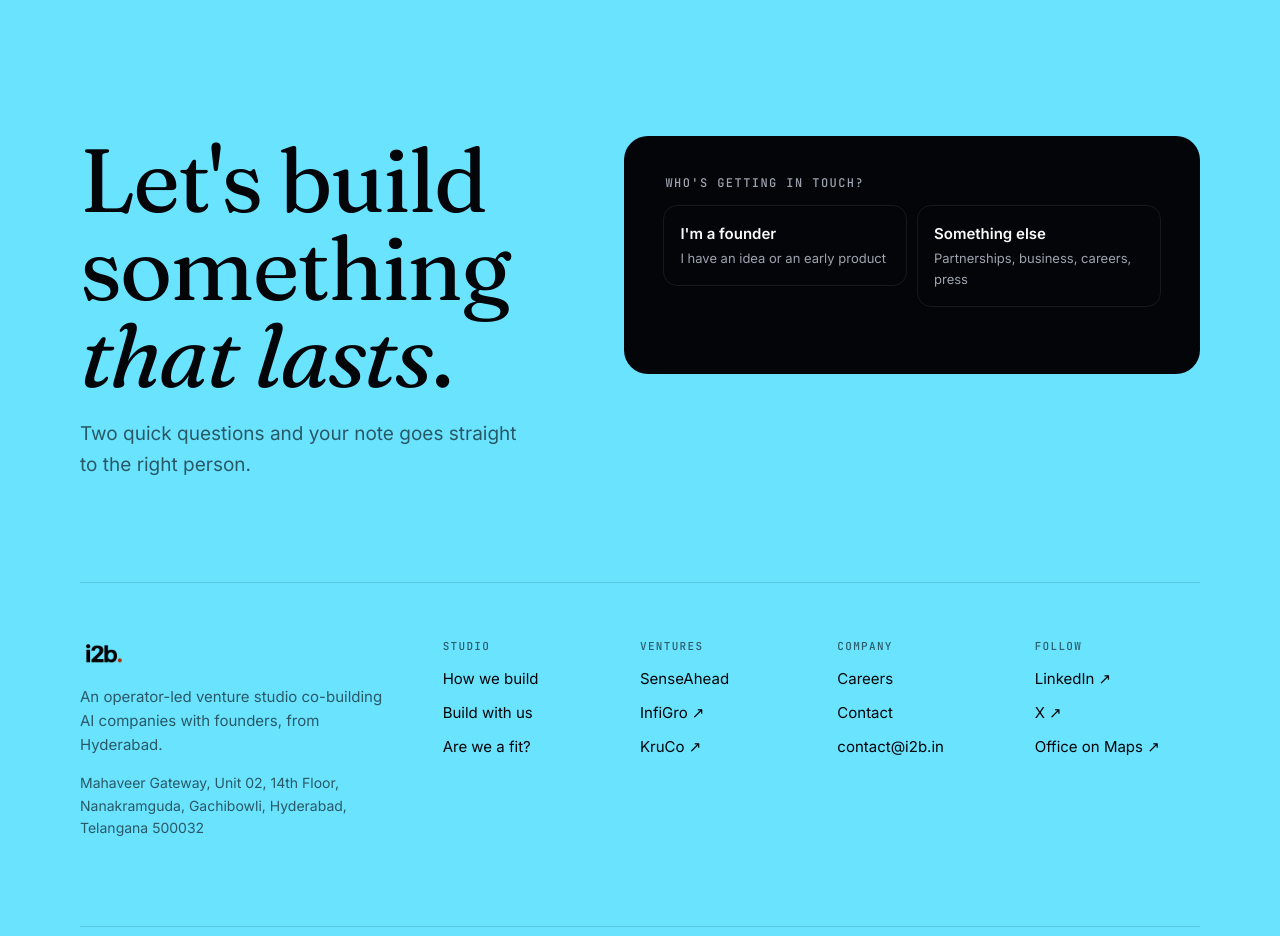
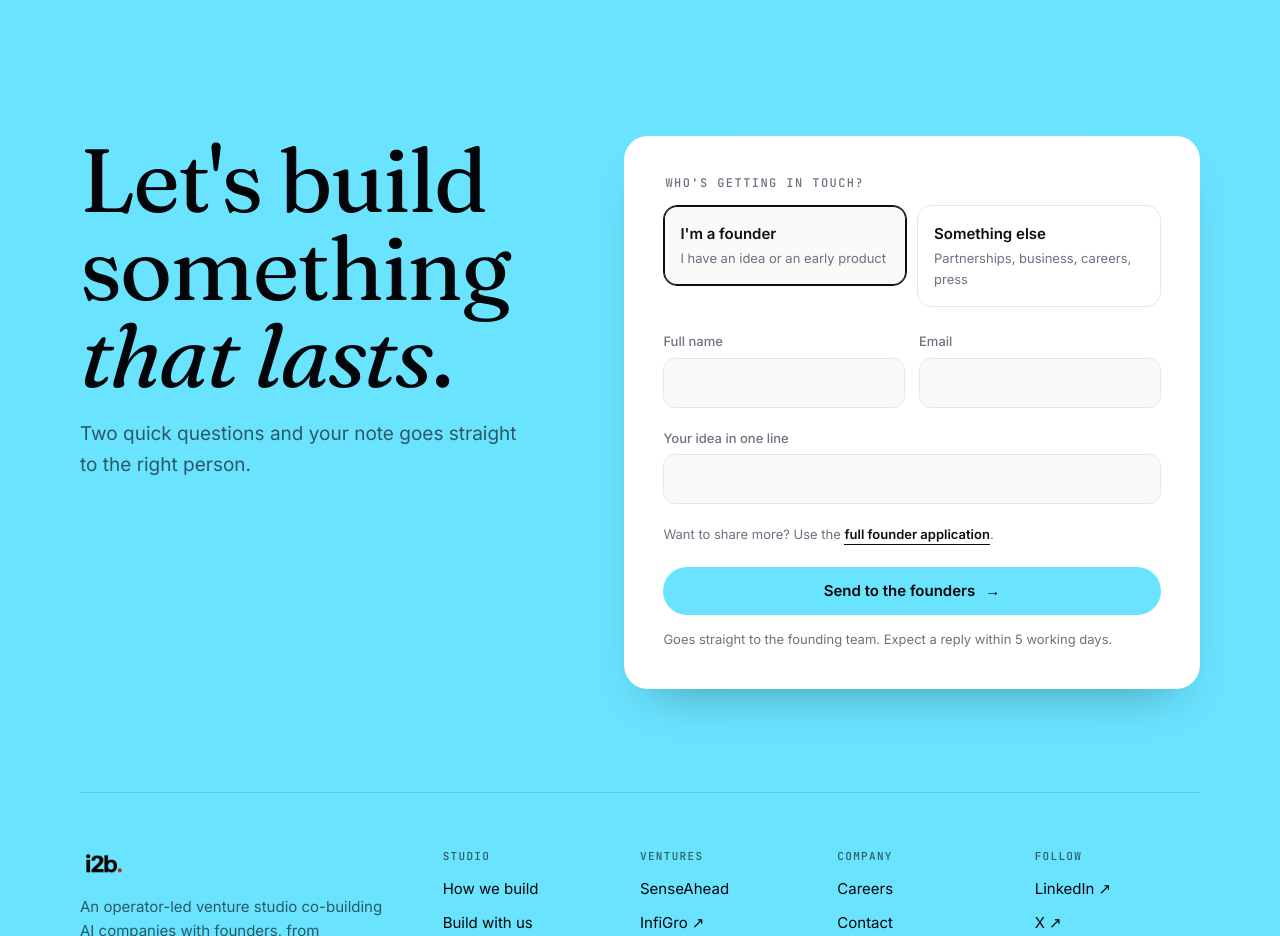
Before and after one commit to Krishna30396/I2b-Website, a plain HTML site: page site/index.html in a window 1280 px wide. Shown: the part 6980-7916 px from the top of the page. Drawn offline with Linux system fonts and the light colour scheme; animation ran at ten frames a second.

Commit message:
Footer form: white card, open on the founder path, no Stage field
Also fixes the status note overwriting the 'full founder application' line
(the note is now targeted with data-note).

Co-Authored-By: Claude Opus 5.5 <noreply@anthropic.com>

```diff
--- a/site/assets/main.js
+++ b/site/assets/main.js
@@ -138,7 +138,7 @@
     const groups = [...form.querySelectorAll('.fields[data-for]')];
     const shared = form.querySelector('.fields[data-shared]');
     const submit = form.querySelector('[type=submit]');
-    const note = form.querySelector('.next-note');
+    const note = form.querySelector('[data-note]') || form.querySelector('.next-note');
     const notes = { founder: 'Goes straight to the founding team. Expect a reply within 5 working days.', other: 'We route it to the right person and usually reply within 3 working days.' };
     const route = v => {
       groups.forEach(g => { const on = g.dataset.for === v; g.hidden = !on; g.querySelectorAll('input,textarea,select').forEach(f => f.disabled = !on); });
--- a/site/assets/styles.css
+++ b/site/assets/styles.css
@@ -438,10 +438,13 @@ h1 em, h2 em { font-style: italic; color: var(--accent); }
 /* contact merged into the footer's closing statement (home page) */
 .foot-close.with-form { display: grid; grid-template-columns: 5fr 6fr; gap: clamp(32px, 5vw, 80px); align-items: start; }
 .foot-sub { margin: 20px 0 0; max-width: 38ch; font-size: clamp(17px, 1.5vw, 19px); color: #040508b3; }
-.footer .form-card { color: var(--ink-light); background: var(--dark-1); border-color: transparent; }
-.footer .form-card a { color: var(--ink-light); background-image: none; border-bottom: 1px solid currentColor; }
-.footer .form-card :focus-visible { outline-color: var(--accent); }
-.footer .form-card .success ol { color: #c8ccd4; }
+.footer .form-card { background: #fff; color: var(--ink); border-color: transparent; box-shadow: 0 24px 48px -28px #04050866; }
+.footer .form-card p { color: var(--muted); }
+.footer .form-card a { color: var(--ink); background-image: none; border-bottom: 1px solid currentColor; }
+.footer .form-card :focus-visible { outline-color: var(--ink); }
+.light-form .intent label { border-color: var(--border); }
+.light-form .intent label span { color: var(--muted); }
+.light-form .intent input:checked + label { border-color: var(--ink); background: var(--light-1); box-shadow: inset 0 0 0 1px var(--ink); }
+.light-form .intent input:focus-visible + label { outline-color: var(--ink); }
 .foot-addr { margin-top: 10px !important; font-size: 14px; color: #04050899; max-width: 34ch; }
 @media (max-width: 880px) { .foot-close.with-form { grid-template-columns: 1fr; } }
-.footer .form-card p { color: var(--muted-dark); }
--- a/site/index.html
+++ b/site/index.html
@@ -265,13 +265,13 @@
 <footer class="footer" data-surface="light">
   <div class="wrap">
     <!-- Start a conversation, merged into the closing statement -->
-    <div class="foot-close with-form" id="contact">
+    <div class="foot-close with-form light-form" id="contact">
       <div>
         <h2 id="h-contact">Let's build something <em>that lasts</em>.</h2>
         <p class="foot-sub">Two quick questions and your note goes straight to the right person.</p>
       </div>
       <div class="form-card">
-        <form data-routed novalidate data-label-founder="Send to the founders" data-label-other="Send message">
+        <form data-routed data-default="founder" novalidate data-label-founder="Send to the founders" data-label-other="Send message">
           <fieldset class="intents">
             <legend>Who's getting in touch?</legend>
             <div class="intent"><input type="radio" name="intent" id="i-f" value="founder"><label for="i-f"><b>I'm a founder</b><span>I have an idea or an early product</span></label></div>
@@ -285,8 +285,7 @@
           </div>
           <div class="fields" data-for="founder" hidden style="margin-top:14px">
             <div class="field"><label for="f-idea">Your idea in one line</label><input id="f-idea" name="idea" required data-err="One line is enough."><span class="err" aria-live="polite"></span></div>
-            <div class="field"><label for="f-stage">Stage</label><select id="f-stage" name="stage"><option>Just an idea</option><option>Prototype</option><option>Early users</option><option>Revenue</option></select></div>
-            <p class="next-note" style="margin:0">Want to share more? Use the <a class="link" style="color:var(--ink-light)" href="build.html">full founder application</a>.</p>
+            <p class="next-note" style="margin:0">Want to share more? Use the <a class="link" href="build.html">full founder application</a>.</p>
           </div>
           <div class="fields" data-for="other" hidden style="margin-top:14px">
             <div class="field"><label for="o-topic">What's it about?</label><select id="o-topic" name="topic"><option value="business">A platform for my business</option><option value="careers">Careers at I2B</option><option value="investors">Investing or partnering</option><option value="press">Press</option><option value="other">Something else</option></select></div>
@@ -294,7 +293,7 @@
           </div>
           <div style="margin-top:22px;display:grid;gap:10px">
             <button class="btn btn-primary" type="submit" hidden style="justify-content:center"><span class="lbl">Send</span> <span class="arr">→</span></button>
-            <p class="next-note" aria-live="polite"></p>
+            <p class="next-note" data-note aria-live="polite"></p>
           </div>
         </form>
         <div class="success" hidden tabindex="-1">
```
